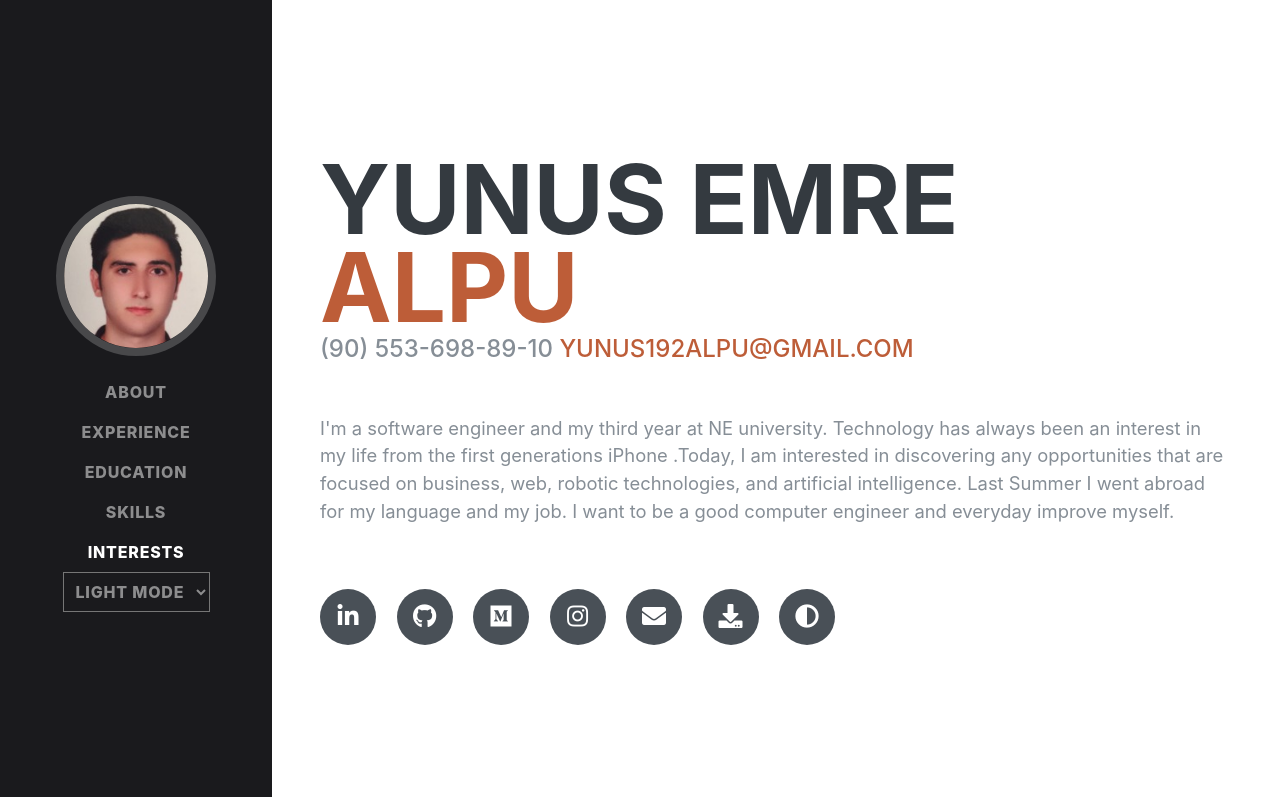
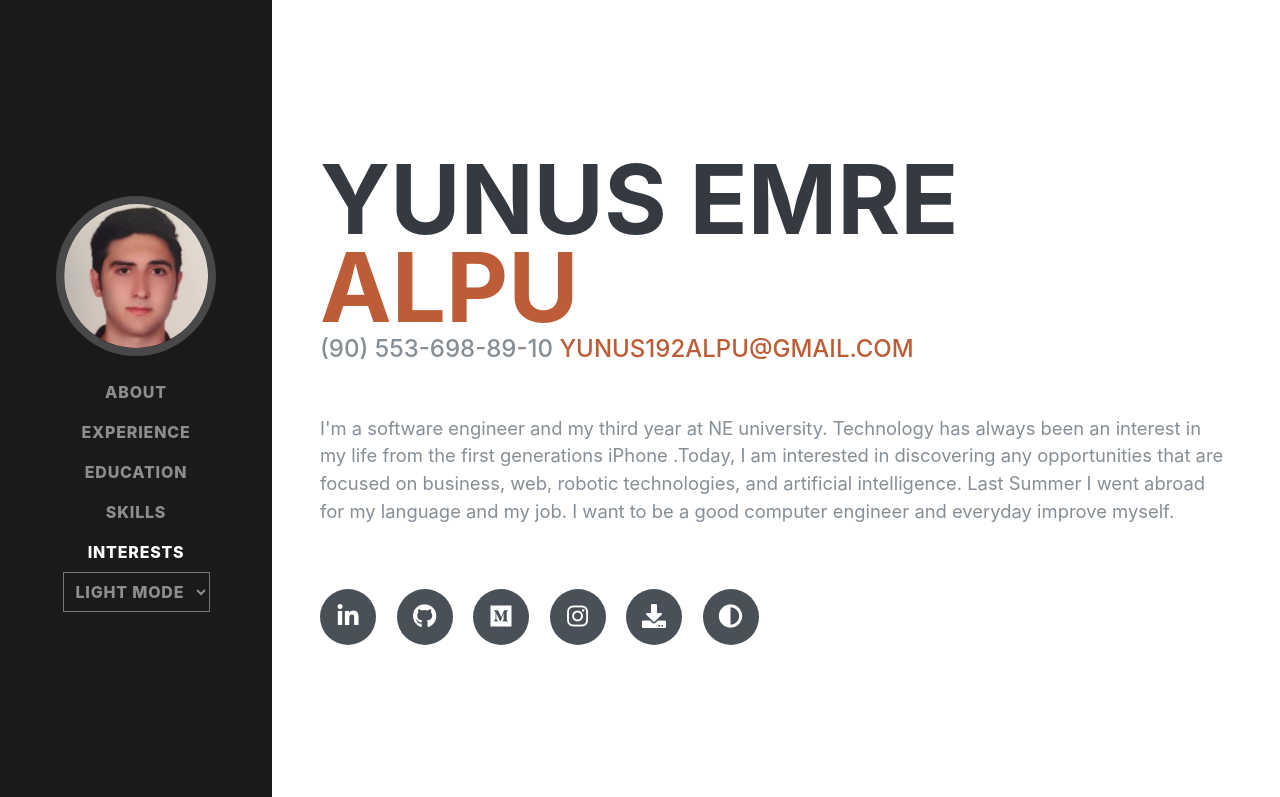
Before and after one commit to YunusEmreAlps/Personal_Website_V1, a plain HTML site: page index.html in a window 1280 px wide. Shown: the top 797 px of the page. Drawn offline with Linux system fonts and the light colour scheme; a web font is replaced by a local one.

Commit message:
social link update

```diff
--- a/index.html
+++ b/index.html
@@ -82,9 +82,6 @@
           </a>
           <a href="https://www.instagram.com/yunusemrealpu/" data-toggle="tooltip" data-placement="bottom" title="Instagram">
             <i class="fab fa-instagram"></i>
-          </a>
-          <a href="mailto:yunus192alpu@gmail.com" data-toggle="tooltip" data-placement="bottom" title="Email">
-            <i class="fa fa-envelope"></i>
           </a>
           <a href="./img/CV.pdf" data-toggle="tooltip" data-placement="bottom" title="Download my CV" download>
             <i class="fa fa-download"></i>
```
